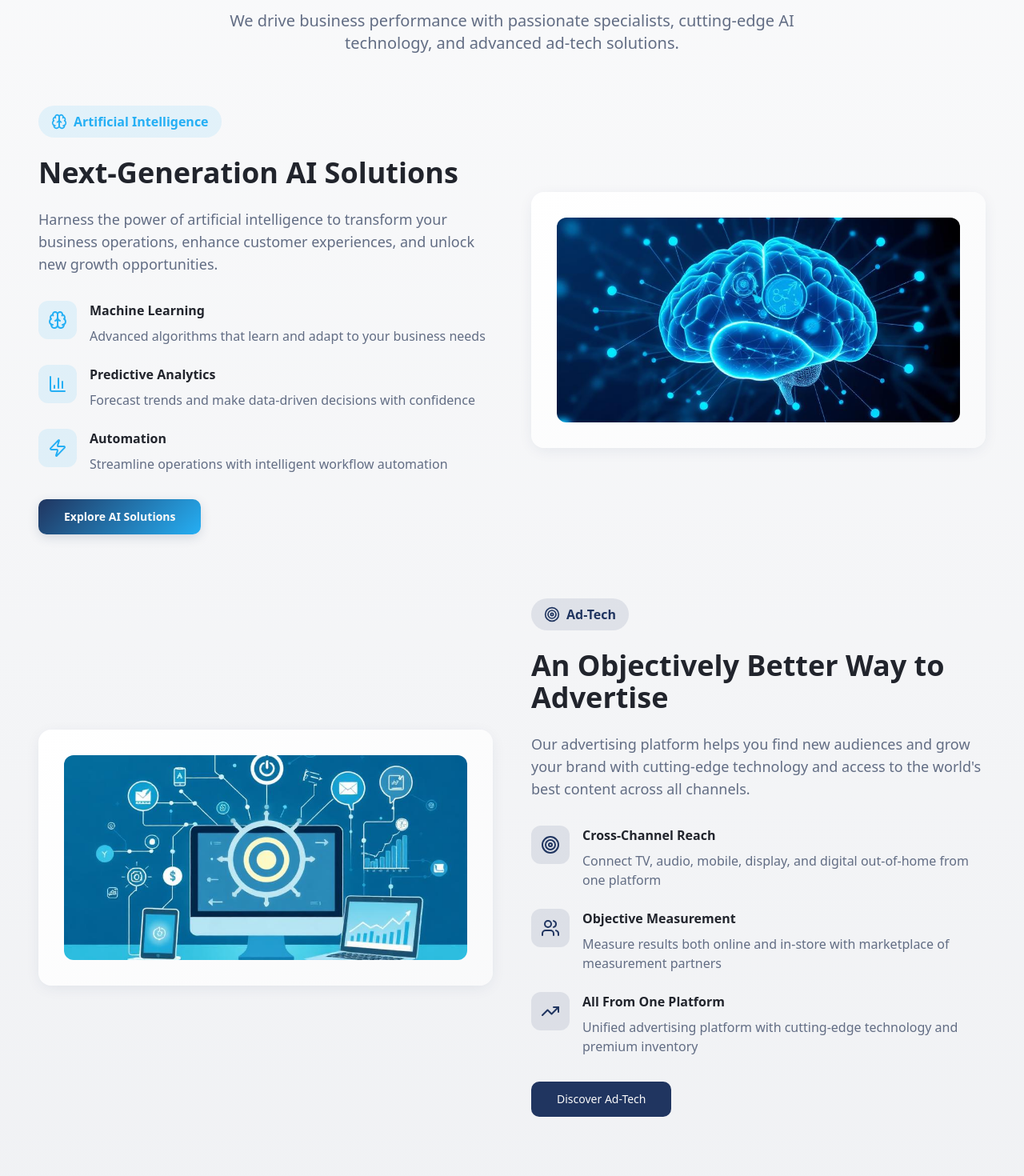
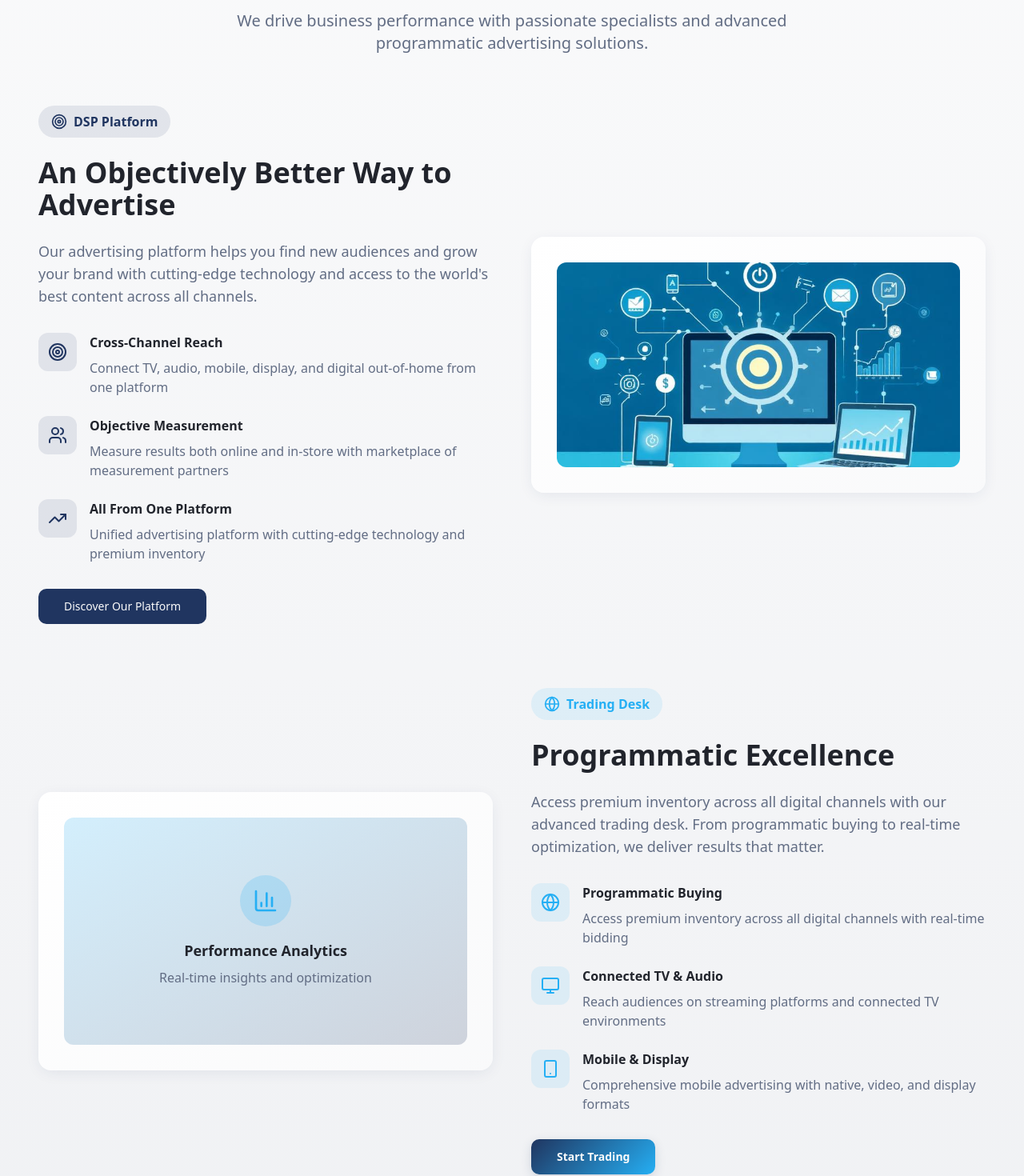
Before and after one commit to AJ2025dev/audience-street-revamp, a React (Vite) app: page / in a window 1280 px wide. Shown: the part 940-2410 px from the top of the page at 80% size. Built offline with nearby package versions, Linux system fonts and the light colour scheme.

Commit message:
Refactor Services component
Remove AI Solutions section and update content to reflect DSP/Trading desk focus, incorporating messaging from The Trade Desk and Zeematics websites.

```diff
--- a/src/components/Services.tsx
+++ b/src/components/Services.tsx
@@ -1,28 +1,9 @@
-import { Brain, Target, BarChart3, Zap, Users, TrendingUp } from "lucide-react";
+import { Target, BarChart3, Zap, Users, TrendingUp, Globe, Monitor, Smartphone } from "lucide-react";
 import { Button } from "@/components/ui/button";
-import aiIllustration from "@/assets/ai-illustration.jpg";
 import adtechIllustration from "@/assets/adtech-illustration.jpg";
 
 const Services = () => {
-  const aiFeatures = [
-    {
-      icon: Brain,
-      title: "Machine Learning",
-      description: "Advanced algorithms that learn and adapt to your business needs"
-    },
-    {
-      icon: BarChart3,
-      title: "Predictive Analytics",
-      description: "Forecast trends and make data-driven decisions with confidence"
-    },
-    {
-      icon: Zap,
-      title: "Automation",
-      description: "Streamline operations with intelligent workflow automation"
-    }
-  ];
-
-  const adtechFeatures = [
+  const dspFeatures = [
     {
       icon: Target,
       title: "Cross-Channel Reach",
@@ -40,6 +21,24 @@ const Services = () => {
     }
   ];
 
+  const tradingFeatures = [
+    {
+      icon: Globe,
+      title: "Programmatic Buying",
+      description: "Access premium inventory across all digital channels with real-time bidding"
+    },
+    {
+      icon: Monitor,
+      title: "Connected TV & Audio",
+      description: "Reach audiences on streaming platforms and connected TV environments"
+    },
+    {
+      icon: Smartphone,
+      title: "Mobile & Display",
+      description: "Comprehensive mobile advertising with native, video, and display formats"
+    }
+  ];
+
   return (
     <section id="services" className="py-20 section-bg">
       <div className="container-padding max-w-7xl mx-auto">
@@ -49,29 +48,80 @@ const Services = () => {
             Driving Digital Performance
           </h2>
           <p className="text-xl text-muted-foreground max-w-3xl mx-auto">
-            We drive business performance with passionate specialists, cutting-edge AI technology, and advanced ad-tech solutions.
+            We drive business performance with passionate specialists and advanced programmatic advertising solutions.
           </p>
         </div>
 
-        {/* AI Services */}
+        {/* DSP Services */}
         <div className="mb-20">
           <div className="grid lg:grid-cols-2 gap-12 items-center">
             <div className="animate-slide-up">
-              <div className="inline-flex items-center px-4 py-2 bg-accent/10 rounded-full mb-6">
-                <Brain className="w-5 h-5 mr-2 text-accent" />
-                <span className="text-accent font-semibold">Artificial Intelligence</span>
+              <div className="inline-flex items-center px-4 py-2 bg-primary/10 rounded-full mb-6">
+                <Target className="w-5 h-5 mr-2 text-primary" />
+                <span className="text-primary font-semibold">DSP Platform</span>
               </div>
 
               <h3 className="text-2xl md:text-4xl font-bold text-foreground mb-6">
-                Next-Generation AI Solutions
+                An Objectively Better Way to Advertise
               </h3>
 
               <p className="text-lg text-muted-foreground mb-8">
-                Harness the power of artificial intelligence to transform your business operations, enhance customer experiences, and unlock new growth opportunities.
+                Our advertising platform helps you find new audiences and grow your brand with cutting-edge technology and access to the world's best content across all channels.
               </p>
 
               <div className="space-y-6 mb-8">
-                {aiFeatures.map((feature, index) => {
+                {dspFeatures.map((feature, index) => {
+                  const Icon = feature.icon;
+                  return (
+                    <div key={index} className="flex items-start">
+                      <div className="flex-shrink-0 w-12 h-12 bg-primary/10 rounded-lg flex items-center justify-center mr-4">
+                        <Icon className="w-6 h-6 text-primary" />
+                      </div>
+                      <div>
+                        <h4 className="font-semibold text-foreground mb-2">{feature.title}</h4>
+                        <p className="text-muted-foreground">{feature.description}</p>
+                      </div>
+                    </div>
+                  );
+                })}
+              </div>
+
+              <Button variant="default" size="lg">
+                Discover Our Platform
+              </Button>
+            </div>
+
+            <div className="animate-scale-in">
+              <div className="card-elegant rounded-2xl p-8">
+                <img
+                  src={adtechIllustration}
+                  alt="DSP Platform Solutions"
+                  className="w-full h-64 object-cover rounded-lg"
+                />
+              </div>
+            </div>
+          </div>
+        </div>
+
+        {/* Trading Desk Services */}
+        <div>
+          <div className="grid lg:grid-cols-2 gap-12 items-center">
+            <div className="lg:order-2 animate-slide-up">
+              <div className="inline-flex items-center px-4 py-2 bg-accent/10 rounded-full mb-6">
+                <Globe className="w-5 h-5 mr-2 text-accent" />
+                <span className="text-accent font-semibold">Trading Desk</span>
+              </div>
+
+              <h3 className="text-2xl md:text-4xl font-bold text-foreground mb-6">
+                Programmatic Excellence
+              </h3>
+
+              <p className="text-lg text-muted-foreground mb-8">
+                Access premium inventory across all digital channels with our advanced trading desk. From programmatic buying to real-time optimization, we deliver results that matter.
+              </p>
+
+              <div className="space-y-6 mb-8">
+                {tradingFeatures.map((feature, index) => {
                   const Icon = feature.icon;
                   return (
                     <div key={index} className="flex items-start">
@@ -88,68 +138,25 @@ const Services = () => {
               </div>
 
               <Button variant="hero" size="lg">
-                Explore AI Solutions
-              </Button>
-            </div>
-
-            <div className="animate-scale-in">
-              <div className="card-elegant rounded-2xl p-8">
-                <img
-                  src={aiIllustration}
-                  alt="AI Solutions"
-                  className="w-full h-64 object-cover rounded-lg"
-                />
-              </div>
-            </div>
-          </div>
-        </div>
-
-        {/* Ad-Tech Services */}
-        <div>
-          <div className="grid lg:grid-cols-2 gap-12 items-center">
-            <div className="lg:order-2 animate-slide-up">
-              <div className="inline-flex items-center px-4 py-2 bg-primary/10 rounded-full mb-6">
-                <Target className="w-5 h-5 mr-2 text-primary" />
-                <span className="text-primary font-semibold">Ad-Tech</span>
-              </div>
-
-              <h3 className="text-2xl md:text-4xl font-bold text-foreground mb-6">
-                An Objectively Better Way to Advertise
-              </h3>
-
-              <p className="text-lg text-muted-foreground mb-8">
-                Our advertising platform helps you find new audiences and grow your brand with cutting-edge technology and access to the world's best content across all channels.
-              </p>
-
-              <div className="space-y-6 mb-8">
-                {adtechFeatures.map((feature, index) => {
-                  const Icon = feature.icon;
-                  return (
-                    <div key={index} className="flex items-start">
-                      <div className="flex-shrink-0 w-12 h-12 bg-primary/10 rounded-lg flex items-center justify-center mr-4">
-                        <Icon className="w-6 h-6 text-primary" />
-                      </div>
-                      <div>
-                        <h4 className="font-semibold text-foreground mb-2">{feature.title}</h4>
-                        <p className="text-muted-foreground">{feature.description}</p>
-                      </div>
-                    </div>
-                  );
-                })}
-              </div>
-
-              <Button variant="default" size="lg">
-                Discover Ad-Tech
+                Start Trading
               </Button>
             </div>
 
             <div className="lg:order-1 animate-scale-in">
               <div className="card-elegant rounded-2xl p-8">
-                <img
-                  src={adtechIllustration}
-                  alt="Ad-Tech Solutions"
-                  className="w-full h-64 object-cover rounded-lg"
-                />
+                <div className="aspect-video bg-gradient-to-br from-accent/20 to-primary/20 rounded-lg flex items-center justify-center">
+                  <div className="text-center">
+                    <div className="w-16 h-16 bg-accent/20 rounded-full flex items-center justify-center mx-auto mb-4">
+                      <BarChart3 className="w-8 h-8 text-accent" />
+                    </div>
+                    <h4 className="text-lg font-semibold text-foreground mb-2">
+                      Performance Analytics
+                    </h4>
+                    <p className="text-muted-foreground">
+                      Real-time insights and optimization
+                    </p>
+                  </div>
+                </div>
               </div>
             </div>
           </div>
```
